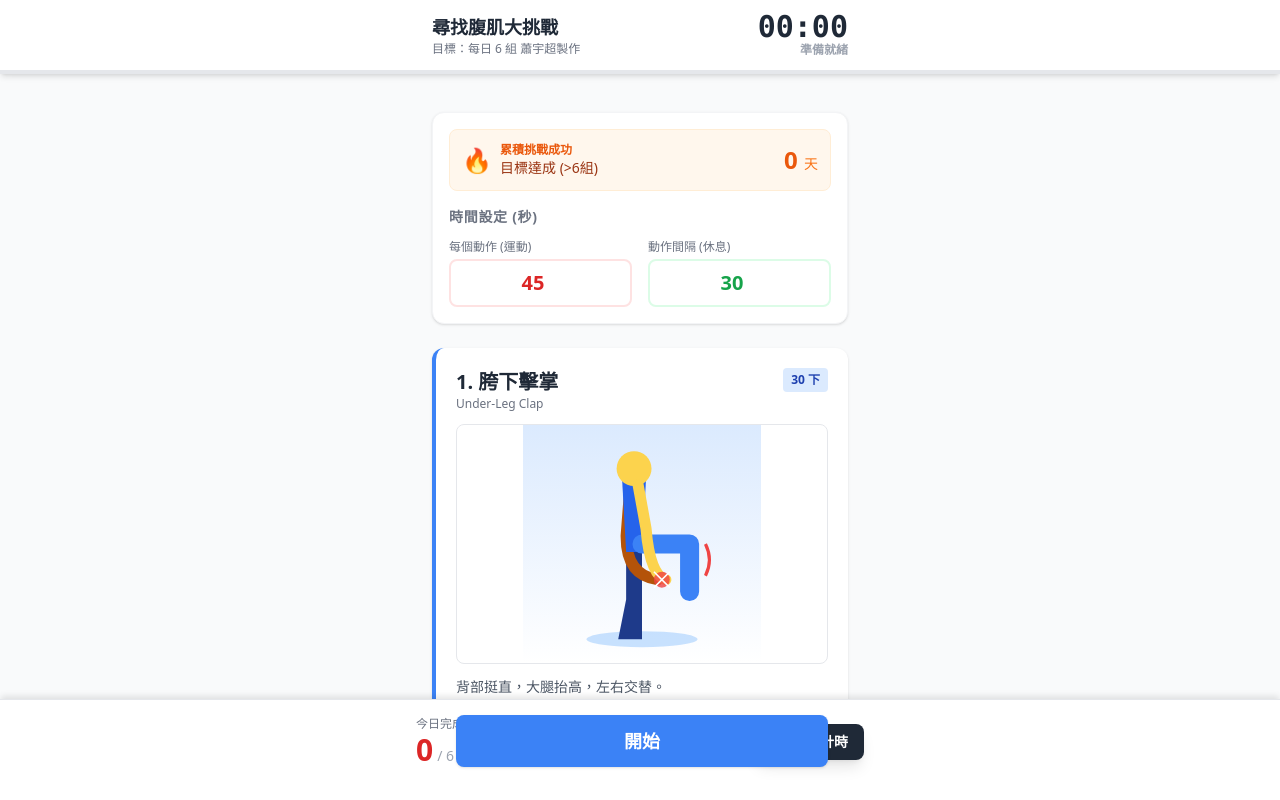
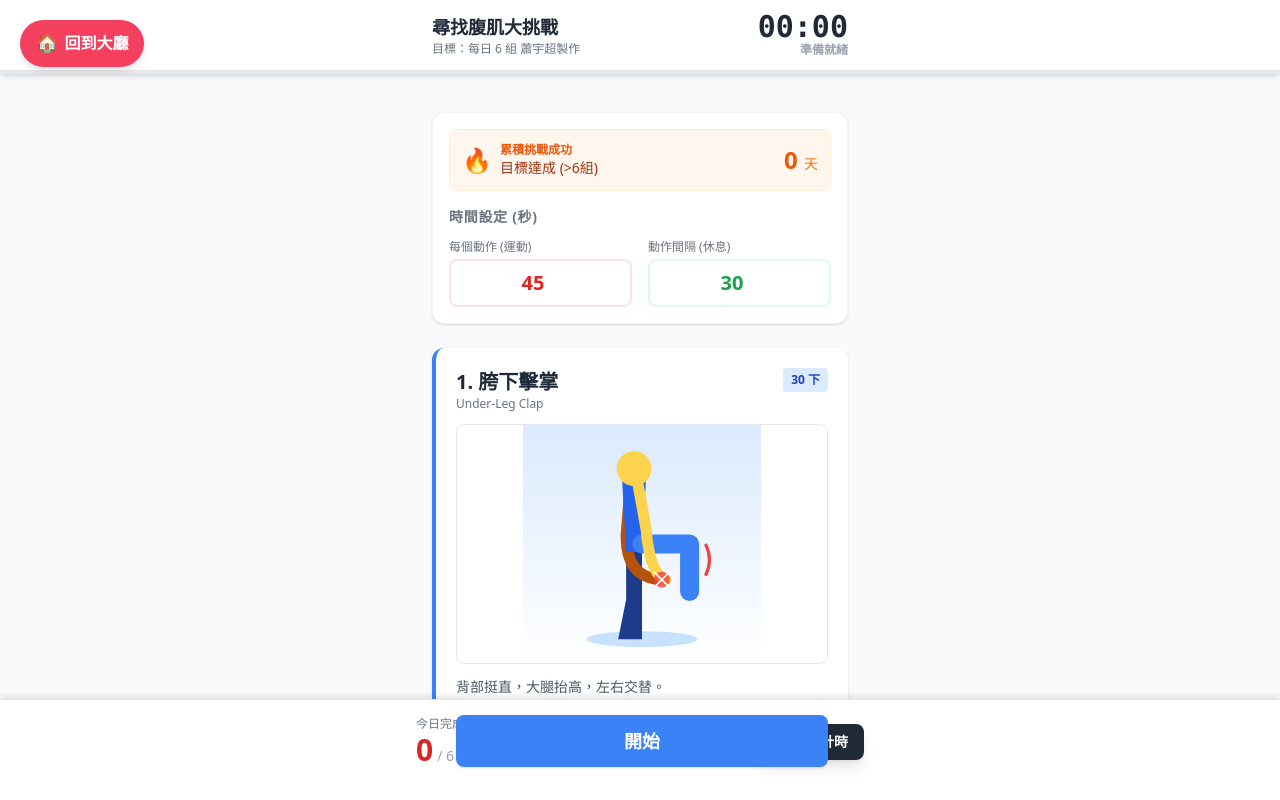
Before and after one commit to LukeHsiao-YC/fatfat, a plain HTML site: page index.html in a window 1280 px wide. Shown: the top 800 px of the page. Drawn offline with nearby package versions, Linux system fonts and the light colour scheme.

Commit message:
Update index.html

```diff
--- a/index.html
+++ b/index.html
@@ -1,6 +1,25 @@
 <!DOCTYPE html>
 <html lang="zh-TW">
 <head>
+   <!-- 回到健康大廳按鈕 (移到 body 內) -->
+    <a href="https://lukehsiao-yc.github.io/for_healthy_children/"
+       style="position: fixed;
+              top: 20px;
+              left: 20px;
+              background-color: #f43f5e;
+              color: white;
+              padding: 10px 16px;
+              border-radius: 50px;
+              text-decoration: none;
+              font-weight: bold;
+              box-shadow: 0 4px 6px rgba(0,0,0,0.1);
+              z-index: 9999;
+              display: flex;
+              align-items: center;
+              font-family: 'Noto Sans TC', sans-serif;
+              transition: transform 0.2s;">
+       <span style="margin-right: 6px; font-size: 18px;">🏠</span> 回到大廳
+    </a>
     <meta charset="UTF-8">
     <meta name="viewport" content="width=device-width, initial-scale=1.0">
     <title>高效燃脂四部曲：挑戰紀錄版V10</title>
```
